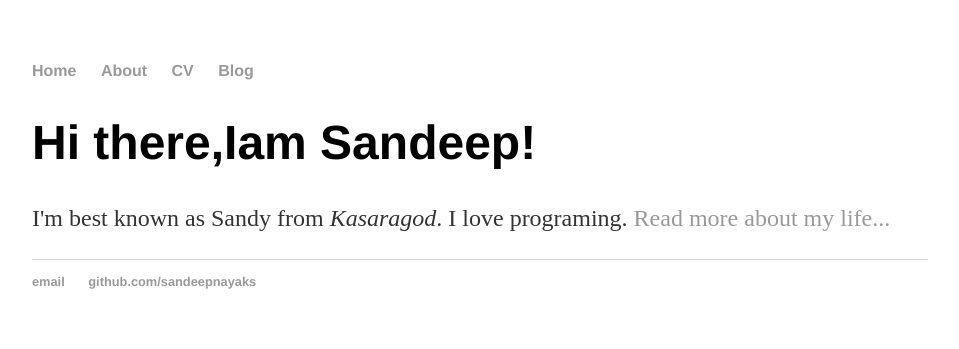
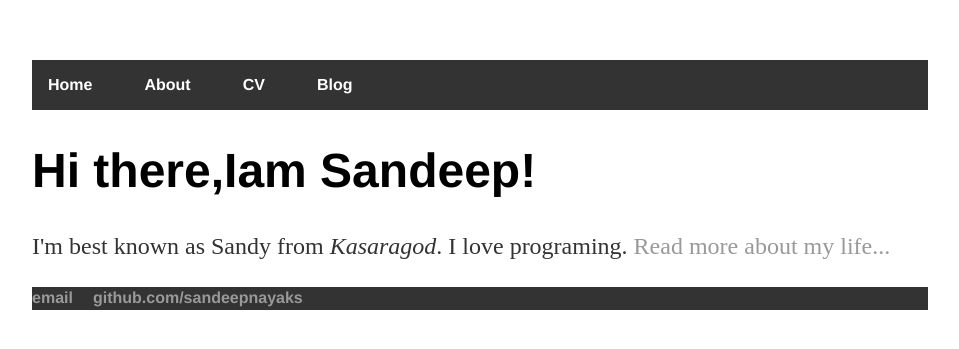
Before and after one commit to sandeepnayaks/sandeepnayaks.github.io, a Jekyll site: the page built from index.html, in a window 1280 px wide. Shown: the top 349 px of the page, without its empty margins (160-1119 px from the left). Built offline with Jekyll 4.4.1, drawn with Linux system fonts in a browser that asks for light colours.

Commit message:
Update main.css

```diff
--- a/css/main.css
+++ b/css/main.css
@@ -11,10 +11,27 @@ h2 { font-size: 2.7em; }
 h3 { font-size: 2.3em; }
 h4 { font-size: 1.9em; }
 
-nav ul, footer ul { font-size: 1em; font-family: 'Helvetica', 'Arial', 'Sans-Serif'; padding: 0px; list-style: none; font-weight: bold; }
-nav ul li, footer ul li { display: inline; margin-right: 20px; }
+nav ul, footer ul { font-size: 1em; font-family: 'Helvetica', 'Arial';  overflow: hidden;
+  background-color: #333; padding: 0px; list-style: none; font-weight: bold; }
+nav ul li, footer ul li { display: inline; margin-right: 20px; float: left; }
 
-footer { border-top: 1px solid #d5d5d5; font-size: .8em; }
+
+
+
+nav ul li a {
+  display: block;
+  color: white;
+  text-align: center;
+  padding: 14px 16px;
+  text-decoration: none;
+}
+
+/* Change the link color to #111 (black) on hover */
+li a:hover {
+  background-color: #111;
+}
+
+//footer { border-top: 1px solid #d5d5d5; font-size: .8em; }
 
 /* Blog */
 ul.posts { margin: 20px auto 40px; font-size: 1.5em; }
```
